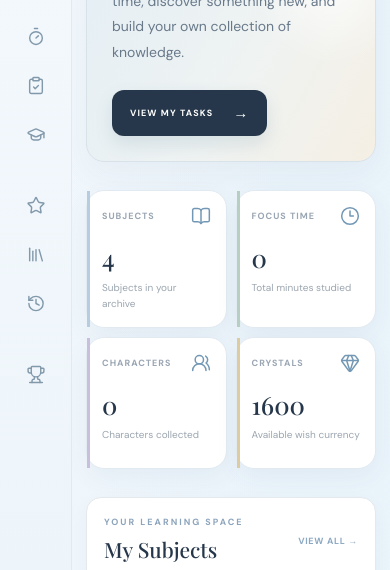
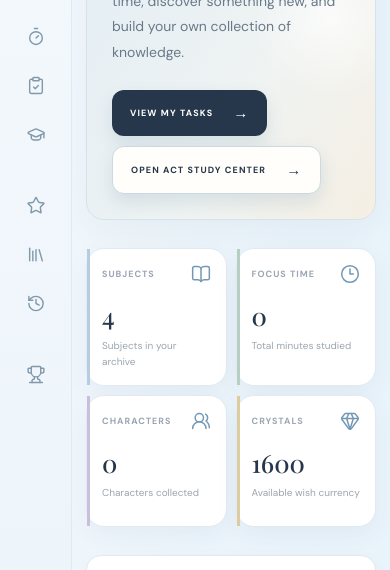
Before and after one commit to sskkslay-netizen/dashboard, a plain HTML site: page index.html in a window 390 px wide. Shown: the part 267-837 px from the top of the page. Drawn offline with nearby package versions, Linux system fonts and the light colour scheme.

Commit message:
Make ACT study center easier to find
Co-authored-by: Copilot <223556219+Copilot@users.noreply.github.com>

```diff
--- a/css/dashboard.css
+++ b/css/dashboard.css
@@ -322,6 +322,17 @@
 
 .welcome-section .primary-button {
     margin-top: 5px;
+}
+
+.welcome-section .act-center-button {
+    margin-left: 8px;
+    background: #fffefa;
+    border: 1px solid #cbd9e4;
+    color: #26374b;
+}
+
+.welcome-section .act-center-button:hover {
+    background: #f5f8fa;
 }
 
 .statistics-grid {
@@ -653,6 +664,11 @@
         padding: 25px;
     }
 
+    .welcome-section .act-center-button {
+        margin-left: 0;
+        margin-top: 10px;
+    }
+
     .welcome-section::after {
         right: 12px;
         opacity: 0.55;
--- a/index.html
+++ b/index.html
@@ -142,6 +142,10 @@
 
                         <a href="pages/assignments.html" class="primary-button">
                             VIEW MY TASKS
+                            <span>→</span>
+                        </a>
+                        <a href="pages/act/dashboard.html" class="primary-button act-center-button">
+                            OPEN ACT STUDY CENTER
                             <span>→</span>
                         </a>
 
```
